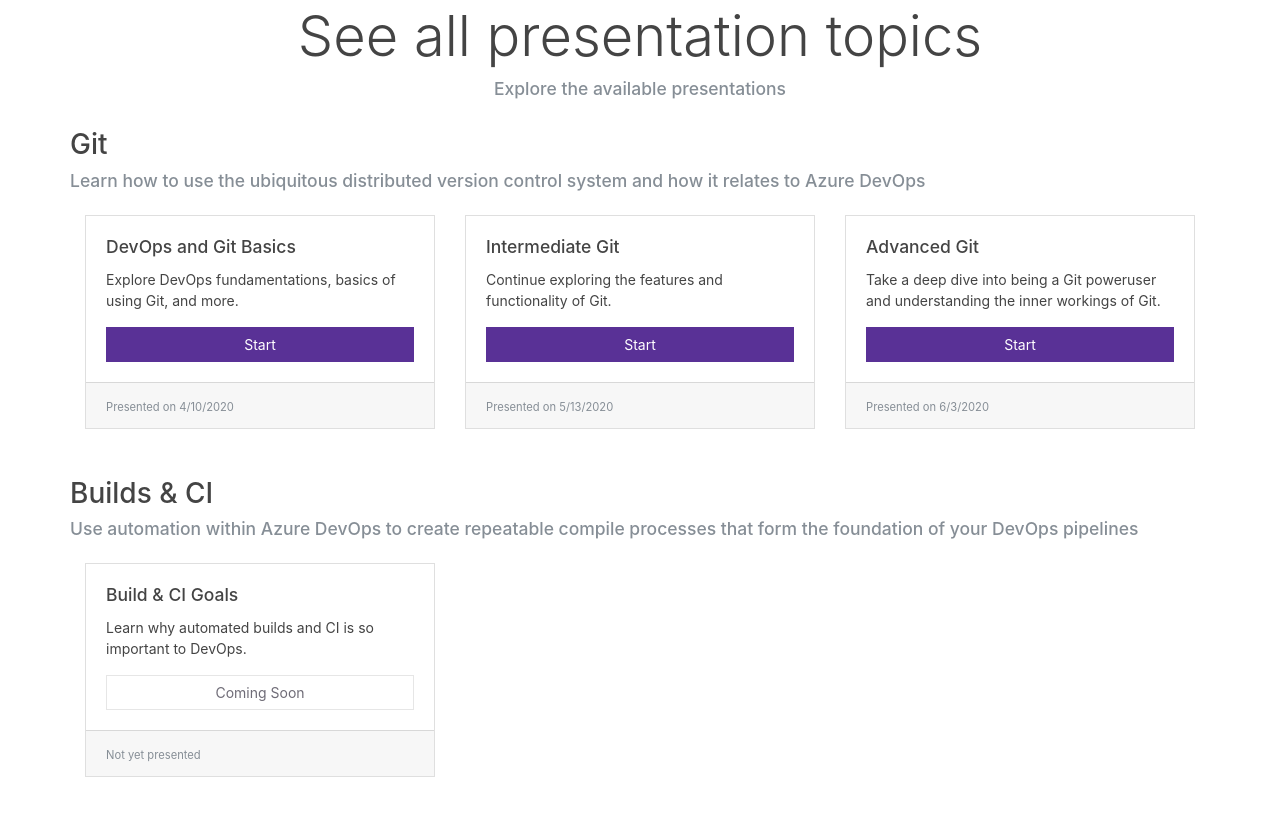
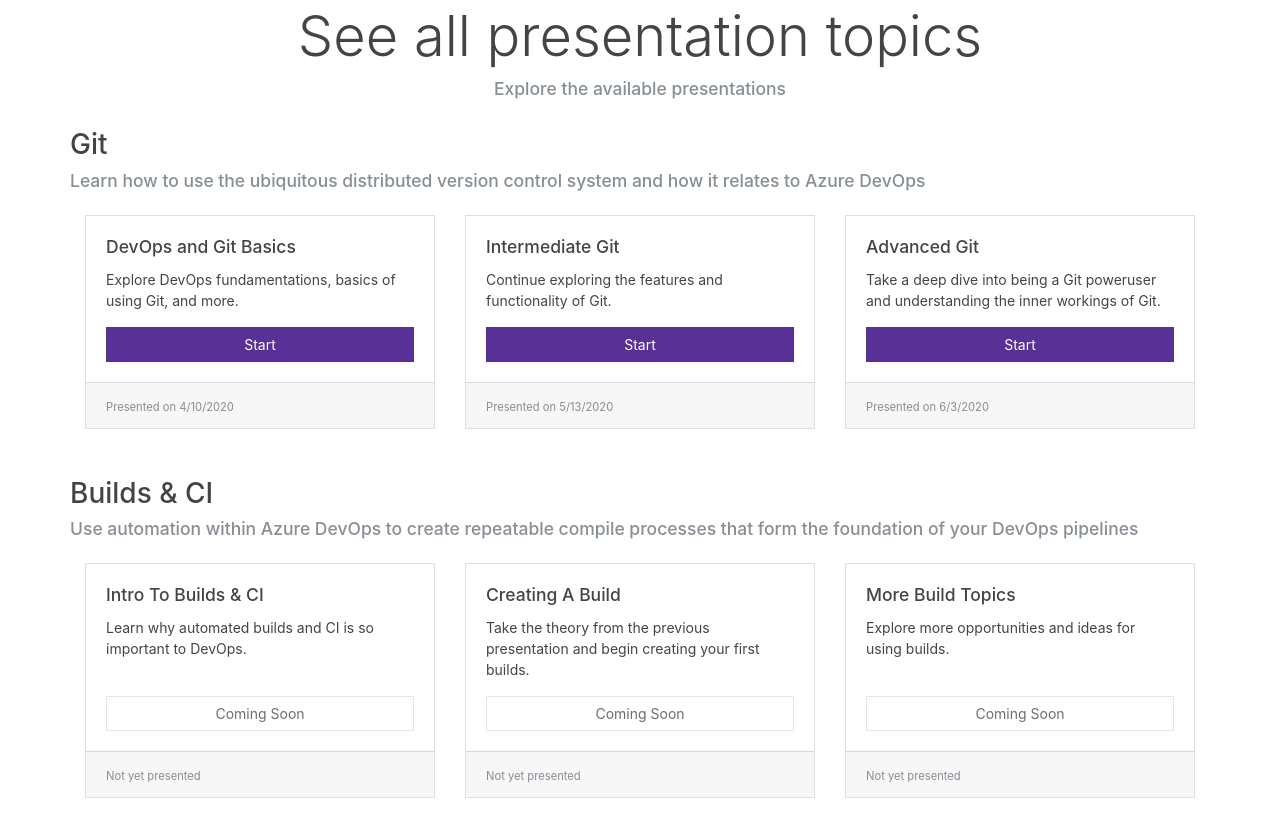
Before and after one commit to ViralSymphony/azuredevops-presentations, a website: page index.html in a window 1280 px wide. Shown: the part 977-1813 px from the top of the page. Drawn offline with nearby package versions, Linux system fonts and the light colour scheme.

Commit message:
Add placeholders for build presentations on index Add initial slides for intro to builds

```diff
--- a/index.html
+++ b/index.html
@@ -111,7 +111,7 @@
       <div id="build-presentations" class="card-deck mt-3 mb-5">
         <div class="card">
           <div class="card-body d-flex flex-column">
-            <h5 class="card-title">Build & CI Goals</h5>
+            <h5 class="card-title">Intro To Builds & CI</h5>
             <p class="card-text">Learn why automated builds and CI is so important to DevOps.</p>
             <a href="presentations/ado1-devops-and-git-basics.html" class="btn btn-secondary disabled mt-auto">Coming
               Soon</a>
@@ -121,10 +121,10 @@
           </div>
         </div>
 
-        <div class="card invisible">
+        <div class="card">
           <div class="card-body d-flex flex-column">
-            <h5 class="card-title">DevOps and Git Basics</h5>
-            <p class="card-text">Explore DevOps fundamentations, basics of using Git, and more.</p>
+            <h5 class="card-title">Creating A Build</h5>
+            <p class="card-text">Take the theory from the previous presentation and begin creating your first builds.</p>
             <a href="presentations/ado1-devops-and-git-basics.html" class="btn btn-secondary disabled mt-auto">Coming
               Soon</a>
           </div>
@@ -133,10 +133,10 @@
           </div>
         </div>
 
-        <div class="card invisible">
+        <div class="card">
           <div class="card-body d-flex flex-column">
-            <h5 class="card-title">DevOps and Git Basics</h5>
-            <p class="card-text">Explore DevOps fundamentations, basics of using Git, and more.</p>
+            <h5 class="card-title">More Build Topics</h5>
+            <p class="card-text">Explore more opportunities and ideas for using builds.</p>
             <a href="presentations/ado1-devops-and-git-basics.html" class="btn btn-secondary disabled mt-auto">Coming
               Soon</a>
           </div>
```
Also changed, not shown: presentations/ado4-intro-to-builds.html (+41 -1 lines).
